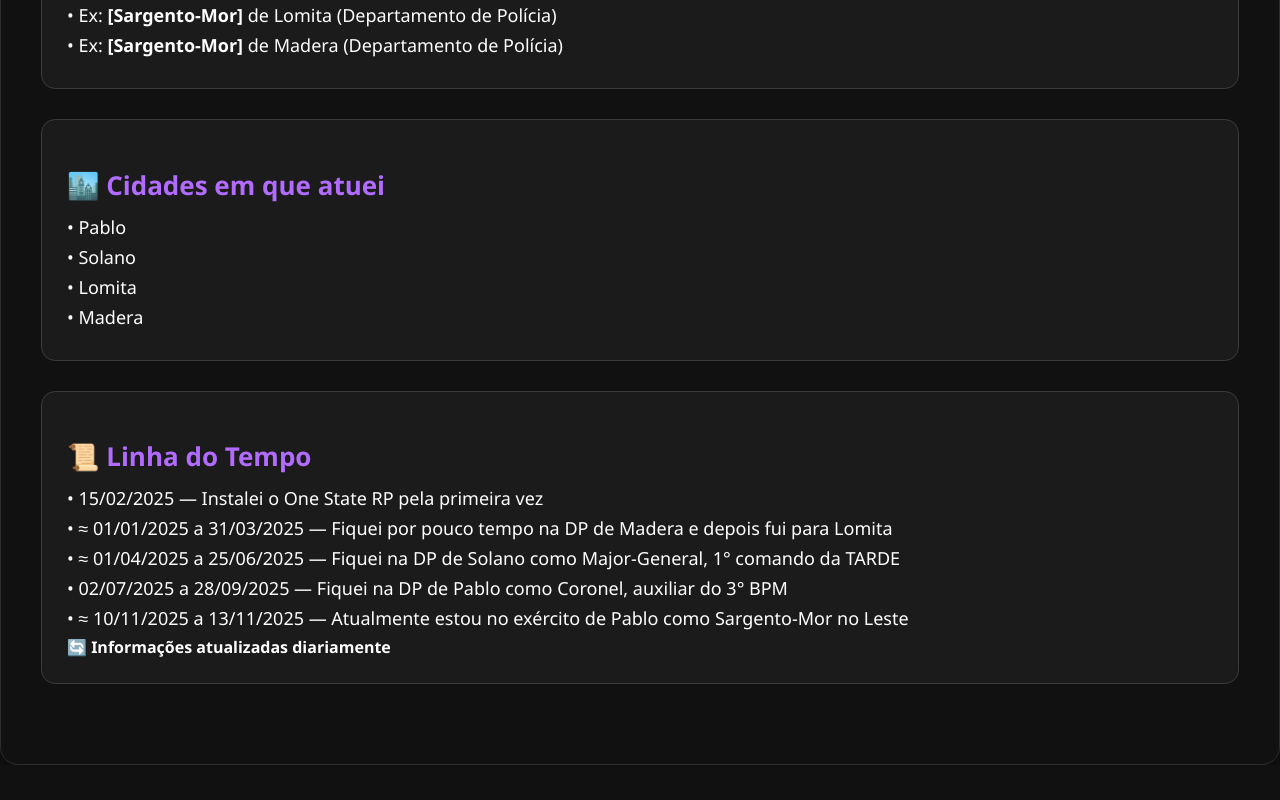
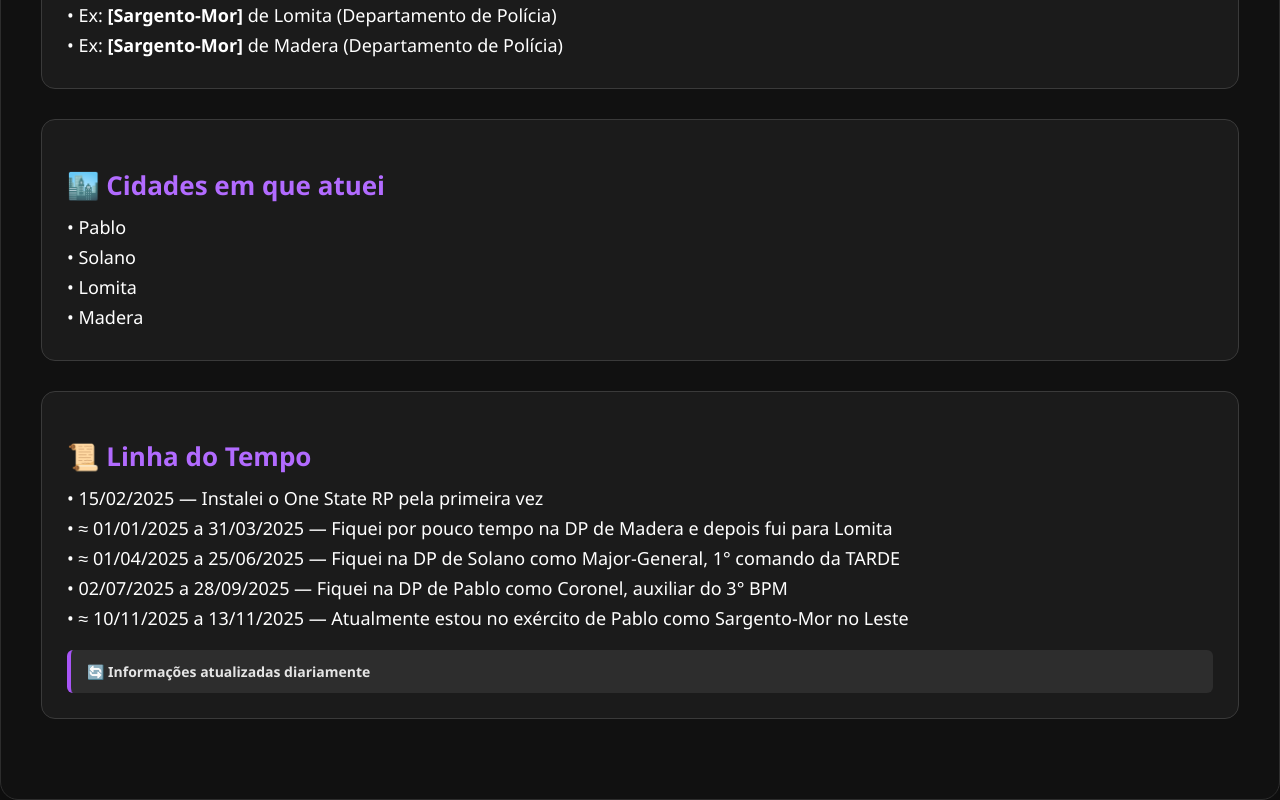
Before and after one commit to miguelcastrosilva0710-source/biografia-miguelbennet-onestate, a plain HTML site: page index.html in a window 1280 px wide. Shown: the part 579-1379 px from the top of the page. Before the commit the page ends 1344 px from the top, so only its background shows below. Drawn offline with Linux system fonts and the light colour scheme.

Commit message:
Update index.html

```diff
--- a/index.html
+++ b/index.html
@@ -24,7 +24,7 @@
 
     .card {
       width: 95%;
-      max-width: none;  /* LIBERA A LARGURA */
+      max-width: none;
       background: #111;
       color: #fff;
       padding: 50px 40px;
@@ -67,6 +67,17 @@
     p {
       margin: 6px 0;
       font-size: 18px;
+    }
+
+    /* CSS novo */
+    .update-note {
+      margin-top: 20px;
+      padding: 12px 16px;
+      background: rgba(255, 255, 255, 0.08);
+      border-left: 4px solid #a855f7;
+      border-radius: 6px;
+      font-size: 14px;
+      color: #e5e5e5;
     }
   </style>
 </head>
@@ -118,9 +129,3 @@
 
 </body>
 </html>
-
-    </div>
-  </div>
-
-</body>
-</html>
```
Lines whose indentation alone changed are shown as unchanged.
